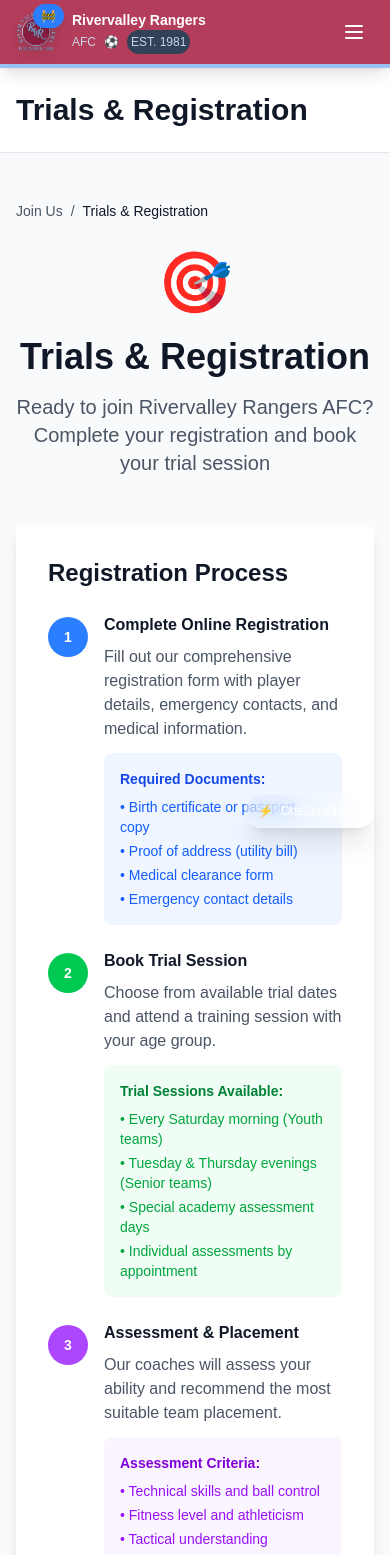
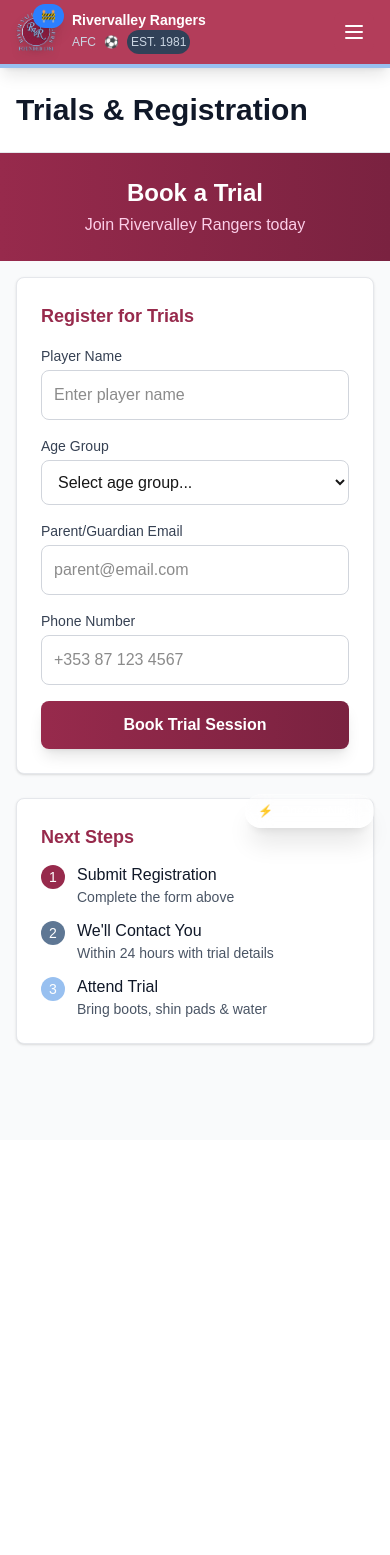
Before and after one commit to 1Zero9/rvrmatchday, a Next.js app: page /join/trials in a window 390 px wide. Shown: the top 1555 px of the page. After the commit the page ends 1140 px from the top, so only its background shows below. Built offline with nearby package versions, Linux system fonts and the light colour scheme.

Commit message:
mobile-fixes2

```diff
--- a/package.json
+++ b/package.json
@@ -1,6 +1,6 @@
 {
   "name": "clean-app",
-  "version": "2.0.7",
+  "version": "2.0.8",
   "private": true,
   "scripts": {
     "dev": "next dev --turbopack",
--- a/src/components/Header.tsx
+++ b/src/components/Header.tsx
@@ -298,11 +298,14 @@ export default function Header({ currentSection = "public" }: HeaderProps) {
                   <Link
                     href={navItem.href}
                     onClick={() => setIsOpen(false)}
-                    className="block bg-white border border-gray-200 hover:border-club-primary p-4 rounded-lg transition-all duration-200"
+                    className="block bg-white border border-gray-200 p-4 rounded-lg transition-all duration-200 hover:shadow-sm"
+                    style={{borderColor: navItem.href === '/matchday' ? '#972A4C' : undefined}}
+                    onMouseEnter={(e) => e.currentTarget.style.borderColor = '#972A4C'}
+                    onMouseLeave={(e) => e.currentTarget.style.borderColor = '#e5e7eb'}
                   >
                     <div className="flex items-center justify-between">
                       <span className="text-gray-900 font-medium">{navItem.label}</span>
-                      <span className="text-club-primary">→</span>
+                      <span style={{color: '#972A4C'}}>→</span>
                     </div>
                   </Link>
                 </motion.div>
--- a/src/config/version.ts
+++ b/src/config/version.ts
@@ -11,10 +11,10 @@
 export const VERSION_CONFIG = {
   // Current Version Information
   current: {
-    version: "2.0.7",
+    version: "2.0.8",
     codename: "Development Build - Match Tracking",
     releaseDate: "2025-09-07",
-    buildNumber: "2025.09.07.658"
+    buildNumber: "2025.09.07.443"
   },
 
   // Release Information
--- a/src/pages/home.tsx
+++ b/src/pages/home.tsx
@@ -16,10 +16,20 @@ export default function StandardHomepage() {
           </div>
         </div>
 
-        {/* Welcome Message */}
-        <div className="p-6 text-center text-white" style={{background: 'linear-gradient(to br, #98C0F0, #7BAEEB)'}}>
-          <h2 className="text-xl font-bold text-white mb-2">Welcome to Our Club</h2>
-          <p className="text-blue-100">Building community through football since 1981</p>
+        {/* Mobile Hero Image */}
+        <div className="relative h-48 overflow-hidden">
+          <img
+            src="/images/hero/halftime2.jpg"
+            alt="Rivervalley Rangers AFC"
+            className="w-full h-full object-cover"
+          />
+          <div className="absolute inset-0 bg-black/40"></div>
+          <div className="absolute inset-0 flex items-center justify-center text-white text-center px-4">
+            <div>
+              <h2 className="text-xl font-bold mb-2">Welcome to Our Club</h2>
+              <p className="text-blue-100">Building community through football since 1981</p>
+            </div>
+          </div>
         </div>
 
         {/* Mobile Quick Actions - Clean Design */}
--- a/src/pages/join/trials.tsx
+++ b/src/pages/join/trials.tsx
@@ -5,8 +5,94 @@ import Breadcrumb from '../../components/Breadcrumb';
 
 export default function TrialsRegistration() {
   return (
-    <StandardLayout title="Trials & Registration">
-      <div className="max-w-6xl mx-auto px-4 sm:px-6 lg:px-8 py-12">
+    <div>
+      {/* Mobile Version */}
+      <div className="block md:hidden">
+        <StandardLayout title="Trials & Registration">
+          {/* Mobile Header */}
+          <div className="p-6 shadow-lg text-white" style={{background: 'linear-gradient(to right, #972A4C, #7A2240)'}}>
+            <div className="text-center">
+              <h1 className="font-bold text-2xl text-white mb-1">Book a Trial</h1>
+              <p className="text-pink-200">Join Rivervalley Rangers today</p>
+            </div>
+          </div>
+
+          {/* Mobile Content */}
+          <div className="p-4 bg-gray-50">
+            <div className="space-y-6">
+              {/* Registration Form */}
+              <div className="bg-white rounded-lg shadow-sm border border-gray-200 p-6">
+                <h2 className="font-bold text-lg mb-4" style={{color: '#972A4C'}}>Register for Trials</h2>
+                <div className="space-y-4">
+                  <div>
+                    <label className="block text-sm font-medium text-gray-700 mb-1">Player Name</label>
+                    <input type="text" className="w-full p-3 border border-gray-300 rounded-lg" placeholder="Enter player name" />
+                  </div>
+                  <div>
+                    <label className="block text-sm font-medium text-gray-700 mb-1">Age Group</label>
+                    <select className="w-full p-3 border border-gray-300 rounded-lg">
+                      <option>Select age group...</option>
+                      <option>U8 (Ages 6-8)</option>
+                      <option>U10 (Ages 8-10)</option>
+                      <option>U12 (Ages 10-12)</option>
+                      <option>U14 (Ages 12-14)</option>
+                      <option>U16 (Ages 14-16)</option>
+                      <option>U18 (Ages 16-18)</option>
+                    </select>
+                  </div>
+                  <div>
+                    <label className="block text-sm font-medium text-gray-700 mb-1">Parent/Guardian Email</label>
+                    <input type="email" className="w-full p-3 border border-gray-300 rounded-lg" placeholder="parent@email.com" />
+                  </div>
+                  <div>
+                    <label className="block text-sm font-medium text-gray-700 mb-1">Phone Number</label>
+                    <input type="tel" className="w-full p-3 border border-gray-300 rounded-lg" placeholder="+353 87 123 4567" />
+                  </div>
+                  <button
+                    className="w-full text-white py-3 px-4 rounded-lg font-bold shadow-lg hover:shadow-xl transition-all duration-300"
+                    style={{background: 'linear-gradient(to right, #972A4C, #7A2240)'}}
+                  >
+                    Book Trial Session
+                  </button>
+                </div>
+              </div>
+
+              {/* Next Steps */}
+              <div className="bg-white rounded-lg shadow-sm border border-gray-200 p-6">
+                <h3 className="font-bold text-lg mb-3" style={{color: '#972A4C'}}>Next Steps</h3>
+                <div className="space-y-3">
+                  <div className="flex items-start">
+                    <div className="w-6 h-6 rounded-full text-white text-sm flex items-center justify-center mr-3 mt-0.5" style={{backgroundColor: '#972A4C'}}>1</div>
+                    <div>
+                      <div className="font-medium text-gray-900">Submit Registration</div>
+                      <div className="text-sm text-gray-600">Complete the form above</div>
+                    </div>
+                  </div>
+                  <div className="flex items-start">
+                    <div className="w-6 h-6 rounded-full text-white text-sm flex items-center justify-center mr-3 mt-0.5" style={{backgroundColor: '#5E7794'}}>2</div>
+                    <div>
+                      <div className="font-medium text-gray-900">We'll Contact You</div>
+                      <div className="text-sm text-gray-600">Within 24 hours with trial details</div>
+                    </div>
+                  </div>
+                  <div className="flex items-start">
+                    <div className="w-6 h-6 rounded-full text-white text-sm flex items-center justify-center mr-3 mt-0.5" style={{backgroundColor: '#98C0F0'}}>3</div>
+                    <div>
+                      <div className="font-medium text-gray-900">Attend Trial</div>
+                      <div className="text-sm text-gray-600">Bring boots, shin pads & water</div>
+                    </div>
+                  </div>
+                </div>
+              </div>
+            </div>
+          </div>
+        </StandardLayout>
+      </div>
+
+      {/* Desktop Version */}
+      <div className="hidden md:block">
+        <StandardLayout title="Trials & Registration">
+          <div className="max-w-6xl mx-auto px-4 sm:px-6 lg:px-8 py-12">
 
         <Breadcrumb items={[
           { label: "Join Us", href: "/join" },
@@ -346,6 +432,8 @@ export default function TrialsRegistration() {
           </div>
         </div>
       </div>
-    </StandardLayout>
+        </StandardLayout>
+      </div>
+    </div>
   );
 }
--- a/src/pages/match-central/login.tsx
+++ b/src/pages/match-central/login.tsx
@@ -15,7 +15,7 @@ export default function MatchCentralLogin() {
     setError('');
 
     // Simple password check - replace with proper auth later
-    if (password === 'matchday2024') {
+    if (password === 'rvrfc2025') {
       // Store auth in localStorage for now
       localStorage.setItem('match-central-auth', 'authenticated');
       router.push('/match-central');
```
Also changed, not shown: src/pages/contact.tsx (+91 -0 lines).
